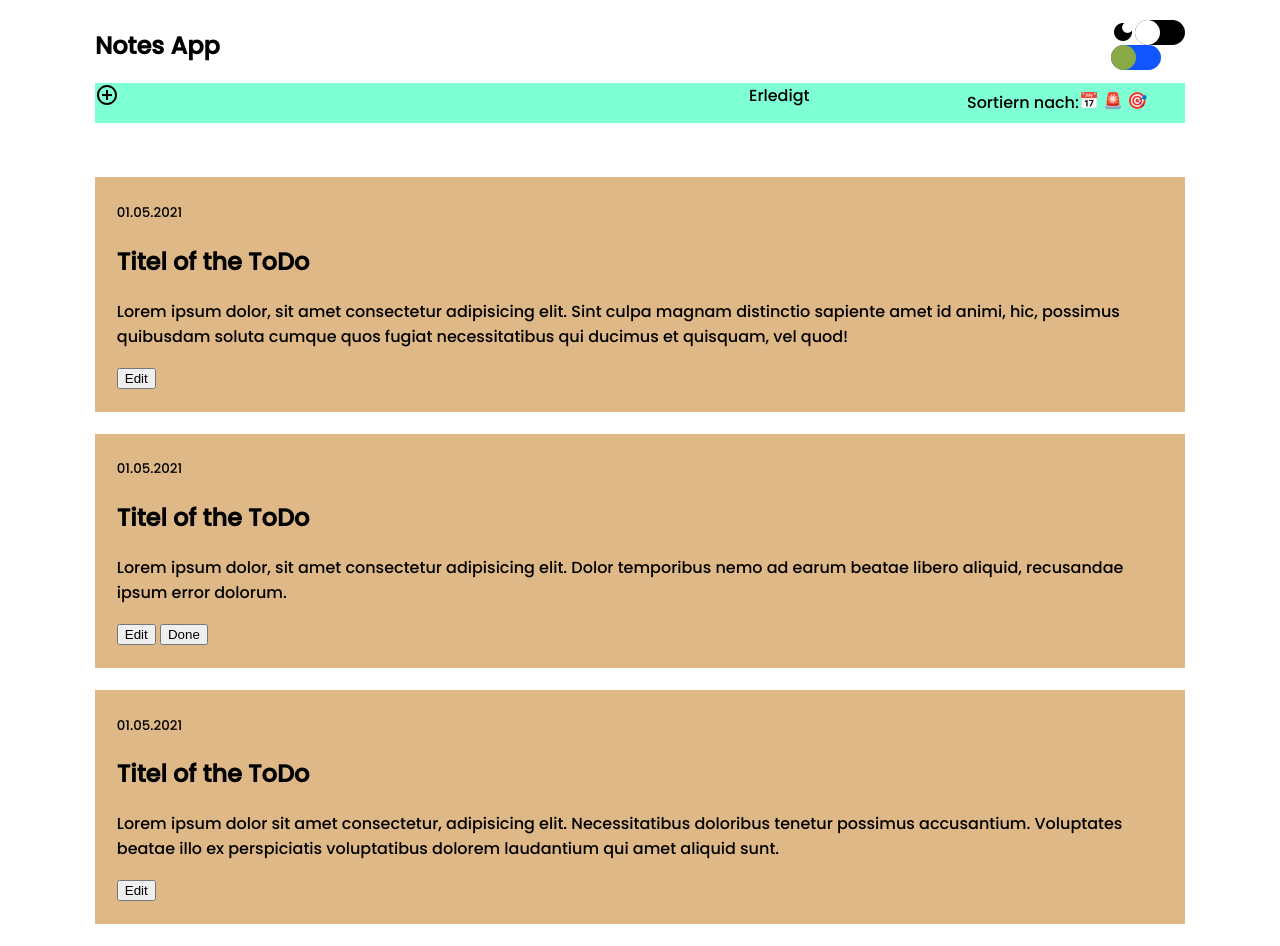
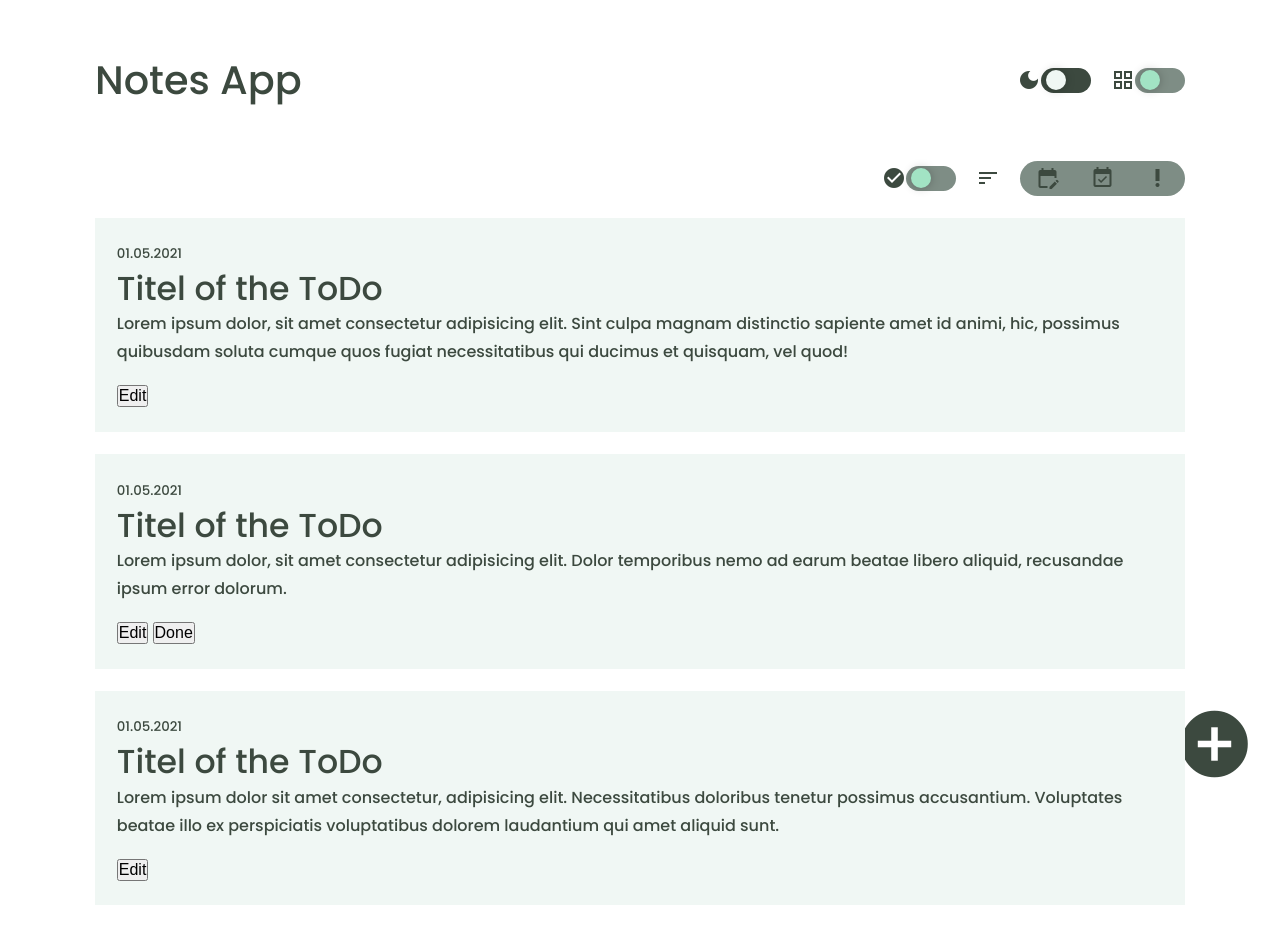
Before and after one commit to eoss-sh/casfee-project1, a website: page source/public/index.html in a window 1280 px wide. Drawn offline with nearby package versions, Linux system fonts and the light colour scheme.

Commit message:
buttons styles, colors, fonts, general clean uo

```diff
--- a/source/public/index.html
+++ b/source/public/index.html
@@ -12,6 +12,9 @@
 </head>
 
 <body>
+  <span class="add-new material-icons">
+    add_circle
+  </span>
   <main class="app">
     <section class="intro">
       <h1>Notes App</h1>
@@ -20,39 +23,44 @@
           <input type="checkbox" name="layoutswitch-darkmode" id="layoutswitch-darkmode">
           <div class="switch-fill"></div>
         </label>
-        <label class="switch layoutswitch-grid">
+        <label class="switch layoutswitch-grid"><span class="material-icons">
+            grid_view
+          </span>
           <input type="checkbox" name="layoutswitch-grid" id="layoutswitch-grid">
           <div class="switch-fill"></div>
         </label>
       </div>
     </section>
+
     <section class="controls">
-      <div class="add-new">
-        <svg xmlns="http://www.w3.org/2000/svg" height="24px" viewBox="0 0 24 24" width="24px" fill="#000000">
-          <path d="M0 0h24v24H0V0z" fill="none" />
-          <path
-            d="M13 7h-2v4H7v2h4v4h2v-4h4v-2h-4V7zm-1-5C6.48 2 2 6.48 2 12s4.48 10 10 10 10-4.48 10-10S17.52 2 12 2zm0 18c-4.41 0-8-3.59-8-8s3.59-8 8-8 8 3.59 8 8-3.59 8-8 8z" />
-        </svg>
-      </div>
-      <div class="complete">
-        <label for="completed">Erledigt</label>
-        <input type="checkbox" name="erledigt" id="completed">
-      </div>
+      <label class="switch filterdswitch-completed"><span class="material-icons">
+          check_circle
+        </span>
+        <input type="checkbox" name="filterdswitch-completed" id="filterdswitch-completed">
+        <div class="switch-fill"></div>
+      </label>
+      <span class="material-icons">
+        sort
+      </span>
       <div class="sorting">
-        <p class="sortint-text">Sortiern nach:</p>
-        <form action="" class="sort-form">
-          <label for="sort-date">
-            <input type="radio" name="sortierung" id="sort-date">
-            📅
-          </label>
-          <label for="sort-importance">
-            <input type="radio" name="sortierung" id="sort-importance">
-            🚨
-          </label>
-          <label for="sort-due">
-            <input type="radio" name="sortierung" id="sort-due">
-            🎯</label>
-        </form>
+        <input type="radio" name="sortierung" id="sort-date">
+        <label for="sort-date">
+          <span class="material-icons">
+            edit_calendar
+          </span>
+        </label>
+        <input type="radio" name="sortierung" id="sort-due">
+        <label for="sort-due">
+          <span class="material-icons">
+            event_available
+          </span>
+        </label>
+        <input type="radio" name="sortierung" id="sort-importance">
+        <label for="sort-importance">
+          <span class="material-icons">
+            priority_high
+          </span>
+        </label>
       </div>
     </section>
 
--- a/source/public/styles/index.css
+++ b/source/public/styles/index.css
@@ -2,20 +2,66 @@
 
 /*Global Variables*/
 :root {
-
+    --dark: #3C493F;
+    --dark-grey: #7E8D85;
+    --grey: #B3BFB8;
+    --light-grey: #F0F7F4;
+    --mint: #A2E3C4;
 }
 
 * {
     box-sizing: border-box;
+    margin: 0;
+    padding: 0;
+    font-size: 100%;
 }
 
 body {
     font-family: Poppins;
+    font-weight: 400;
+    line-height: 1.75;
+    color: var(--dark);
 }
 
+p {margin-bottom: 1rem;}
+
+h1, h2, h3, h4, h5 {
+  font-family: 'Poppins', sans-serif;
+  font-weight: 400;
+  line-height: 1.3;
+}
+
+h1 {
+  margin-top: 0;
+  font-size: 2.488rem;
+}
+
+h2 {font-size: 2.074rem;}
+
+h3 {font-size: 1.728rem;}
+
+h4 {font-size: 1.44rem;}
+
+h5 {font-size: 1.2rem;}
+
+small, .text_small {font-size: 0.833rem;}
+
+/* *** General App Styling *** */
 .app {
     max-width: 1090px;
     margin: 0 auto;
+    position: relative;
+}
+
+.add-new {
+    position: fixed;
+    bottom: 2%;
+    right: 2%;
+    font-size: 5rem;
+    cursor: pointer;
+}
+.add-new:hover {
+    color: var(--mint);
 }
 /* **** INTRO Section with Titel and Layout-Switcher Checkboxes **** */
 .intro {
@@ -23,14 +69,20 @@ body {
     flex-flow: row;
     align-items: center;
     justify-content: space-between;
+    margin: 5% 0;
+}
+.layoutswitches {
+    display: flex;
+    flex-flow: row;
+    gap: 20px;
 }
 .layoutswitch-darkmode {
  /*Scoped Variables to style darkmode*/
     --width: 50px;
     --heigth: calc(var(--width) / 2);
     --border-radius: calc(var(--heigth) / 2);
-    --main-color: #000000;
-    --secondary-color: #ffffff;
+    --main-color: var(--dark);
+    --secondary-color: var(--light-grey);
 }
 
 .layoutswitch-grid {
@@ -38,22 +90,49 @@ body {
     --width: 50px;
     --heigth: calc(var(--width) / 2);
     --border-radius: calc(var(--heigth) / 2);
-    --main-color: #1255ff;
-    --secondary-color: #89aa45;
+    --main-color: var(--dark-grey);
+    --secondary-color: var(--mint);
 }
 
 /* **** Controls Section with Filters **** */
 .controls {
-    display: grid;
-    margin-bottom: 5%;
-    grid-template-rows: 40px;
-    grid-template-columns: 60% 20% 20%;
-    background-color: aquamarine;
+   position: sticky;
+   top: 0;
+   left: 0;
+   display: flex;
+   flex-flow: row;
+   justify-content: flex-end;
+   align-items: center;
+   gap: 20px;
+   background-color: #ffffff;
+   margin-bottom: 2%;
+}
+
+.filterdswitch-completed {
+      /*Scoped Variables to style darkmode*/
+    --width: 50px;
+    --heigth: calc(var(--width) / 2);
+    --border-radius: calc(var(--heigth) / 2);
+    --main-color: var(--dark-grey);
+    --secondary-color: var(--mint);
+}
+
+.sorting {
+    --secondary-color: var(--mint);
+    display: flex;
+    align-items: center;
+    height: 35px;
+    border-radius: 17.5px;
+    background-color: var(--dark-grey);
+}
+
+.sorting .material-icons {
+    line-height: 30px;
 }
 
 /* **** ToDos Section with ToDos List and add new Todo **** */
 .todo {
-    background-color: burlywood;
+    background-color: var(--light-grey);
     padding: 2%;
     margin-bottom: 2%;
 }
@@ -86,33 +165,32 @@ input[type="checkbox"]:checked ~ .switch-fill::after {
     transition: all 0.2s;
 }
 .switch-fill::after {
-    font-family: 'Material Icons';
-    content: "e51c";
+    content: "";
     position: absolute;
-    top: 0;
-    left: 0;
-    height: var(--heigth);
-    width: var(--heigth);
+    display: flex;
+    top: 50%;
+    transform: translateY(-50%);
+    left: 5px;
+    height: calc(var(--heigth) / 1.25);
+    width: calc(var(--heigth) / 1.25);
     background-color: var(--secondary-color);
     border-radius: var(--border-radius);
+    box-shadow: 0 0 10px rgba(0,0,0,0.25);
 }
 
-/*Styling Buttons Sortierung*/
-.sorting {
-    display: flex;
-    align-items: center;
+/*Styling Radio Buttons*/
+input[type="radio"] {
+	display: none;
 }
 
-.sorting form {
+input[type="radio"] + label {
+    margin: 0 12.5px;
     height: 30px;
+    width: 30px;
+    border-radius: 50%;
+    text-align: center;
 }
 
-input[type="radio"] {
-	position: absolute;
-	opacity: 0;
+input[type="radio"]:checked + label {
+	background-color: var(--secondary-color);
 }
-
-#radios label {
-	position: relative;
-    height: 30px;
-}
```
